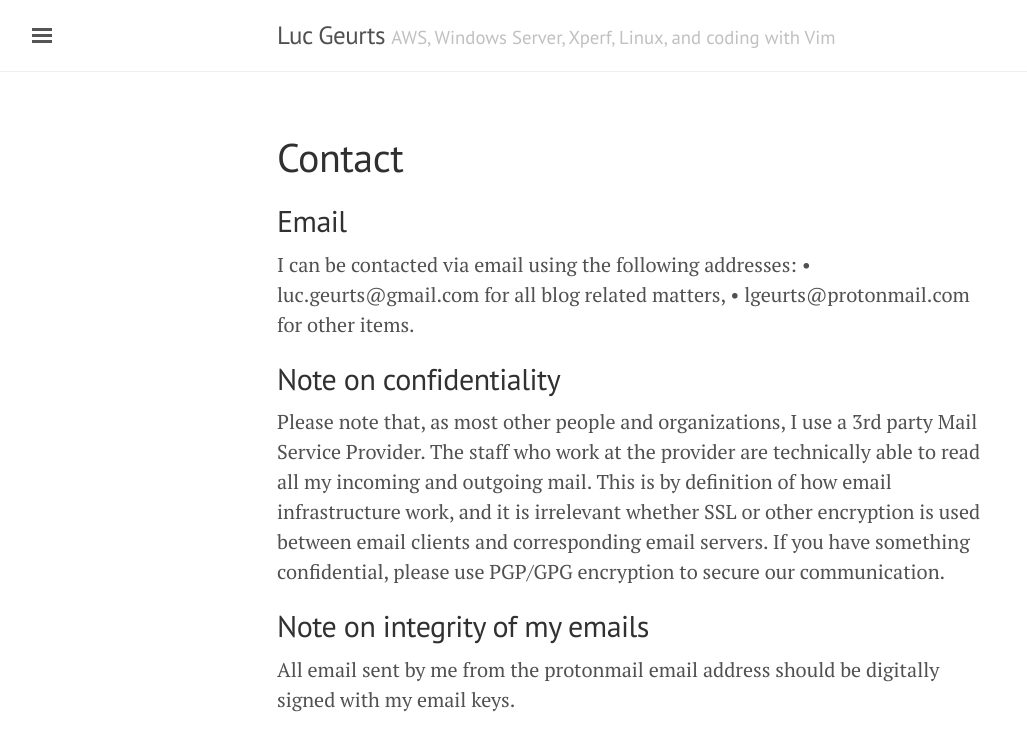
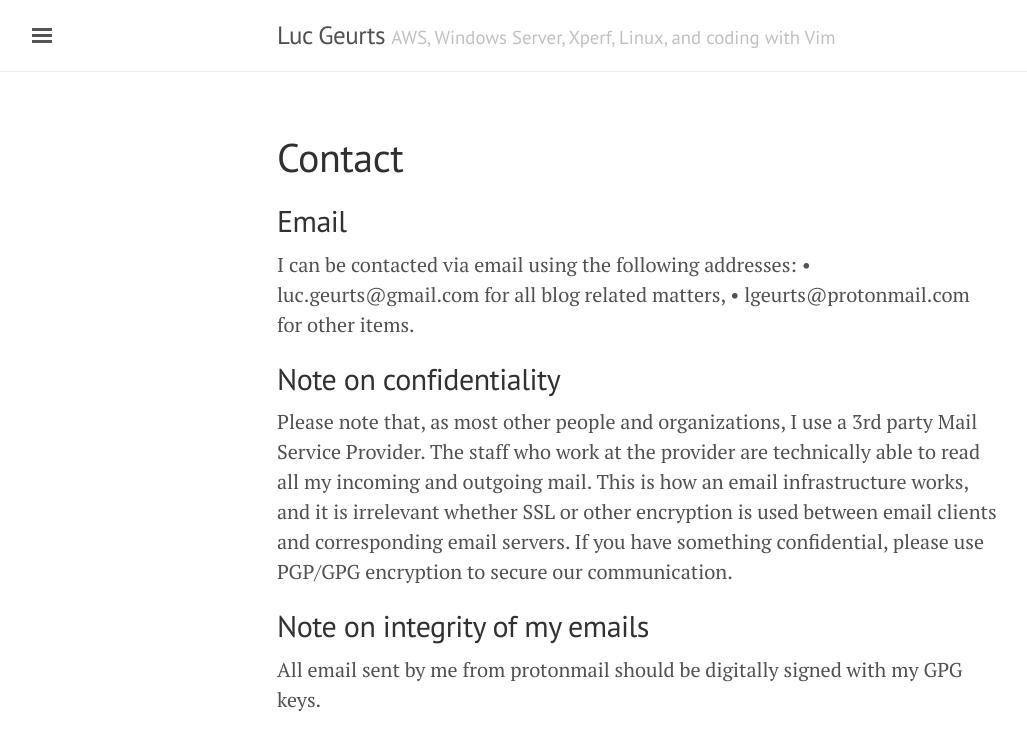
Before and after one commit to lgeurts/lgeurts.github.io, a Jekyll site: the page built from contact.md, in a window 1280 px wide. Shown: the top 751 px of the page, without its empty margins (3-1030 px from the left). Built offline with Jekyll 4.4.1, drawn with Linux system fonts in a browser that asks for light colours; nearby versions of some CDN libraries.

Commit message:
Update contact.md

```diff
--- a/contact.md
+++ b/contact.md
@@ -13,9 +13,9 @@ I can be contacted via email using the following addresses:
 Note on confidentiality
 -----------------------
 
-Please note that, as most other people and organizations, I use a 3rd party Mail Service Provider. The staff who work at the provider are technically able to read all my incoming and outgoing mail. This is by definition of how email infrastructure work, and it is irrelevant whether SSL or other encryption is used between email clients and corresponding email servers. If you have something confidential, please use PGP/GPG encryption to secure our communication.
+Please note that, as most other people and organizations, I use a 3rd party Mail Service Provider. The staff who work at the provider are technically able to read all my incoming and outgoing mail. This is how an email infrastructure works, and it is irrelevant whether SSL or other encryption is used between email clients and corresponding email servers. If you have something confidential, please use PGP/GPG encryption to secure our communication.
 
 Note on integrity of my emails
 ------------------------------
 
-All email sent by me from the protonmail email address should be digitally signed with my email keys.
+All email sent by me from protonmail should be digitally signed with my GPG keys.
```
